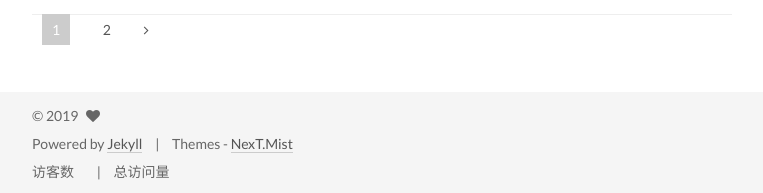
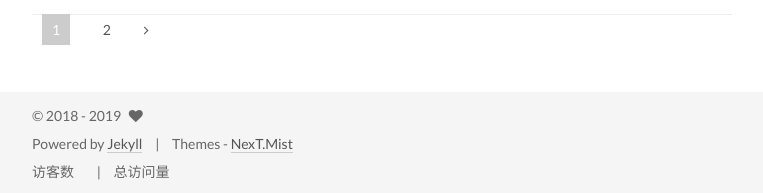
Before and after one commit to xingui/xingui.github.io, a Jekyll site: the page built from index.html, in a window 1280 px wide. Shown: the part 5410-5603 px from the top of the page, without its empty margins (258-1021 px from the left). Built offline with Jekyll 4.4.1, drawn with Linux system fonts in a browser that asks for light colours; formulas are drawn with MathJax 3; the list of posts is cut into pages by our own code; comment, search, counter and statistics services are not loaded.

Commit message:
update _config.yml

```diff
--- a/_config.yml
+++ b/_config.yml
@@ -87,7 +87,7 @@ keywords: "Jekyll, NexT"
 rss: false
 
 # Specify the date when the site was setup
-#since: 2015
+since: 2018
 
 # icon between year and author @Footer
 authoricon: heart
```
